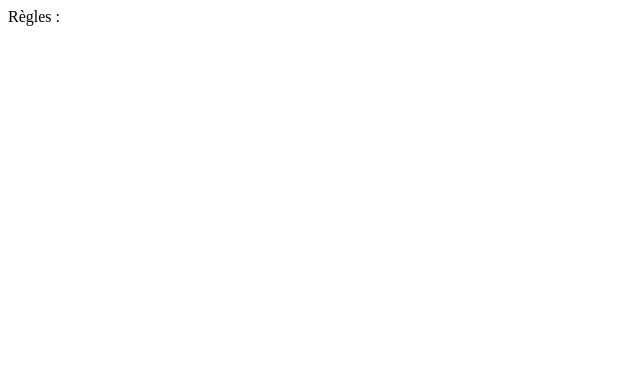
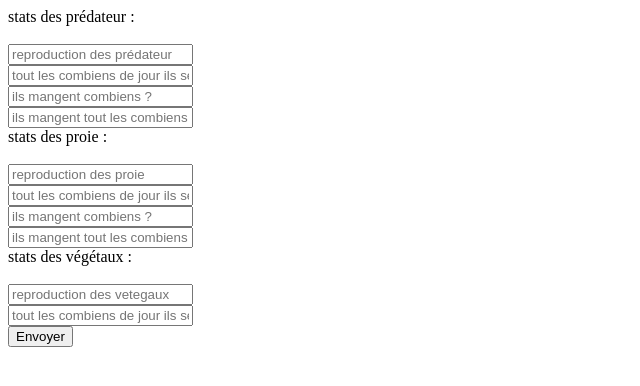
Before and after one commit to PetitJump/Naturalia, a Flask app: page /regles in a window 1280 px wide. Before the commit the part shown is almost empty. Shown: the top 386 px of the page, without its empty margins (0-640 px from the left). Run offline with Flask 3, Linux system fonts and the light colour scheme.

Commit message:
Update regles.html

```diff
--- a/templates/regles.html
+++ b/templates/regles.html
@@ -1,11 +1,29 @@
 <!DOCTYPE html>
-<html lang="fr">
+<html lang="en">
 <head>
     <meta charset="UTF-8">
     <meta name="viewport" content="width=device-width, initial-scale=1.0">
-    <title>Regles</title>
+    <title>Modification du monde</title>
 </head>
 <body>
-    Règles :
+    <form method="POST">
+        <label for="predateur">stats des prédateur :</label><br><br>
+        <input type="text" id="nb_bebe_predateur" name="nb_bebe_predateur"  placeholder="reproduction des prédateur" required><br>
+        <input type="text" id="nb_bebe_tout_les_preda" name="nb_bebe_tout_les_preda"  placeholder="tout les combiens de jour ils se reproduise" required><br>
+        <input type="text" id="nb_de_nourriture_predateur" name="nb_de_nourriture_predateur"  placeholder="ils mangent combiens ?" required><br>
+        <input type="text" id="nb_de_nourriture_tout_les_predateur" name="nb_de_nourriture_tout_les_predateur"  placeholder="ils mangent tout les combiens ?" required><br>
+
+        <label for="proie">stats des proie :</label><br><br>
+        <input type="text" id="nb_bebe_proie" name="nb_bebe_proie"  placeholder="reproduction des proie" required><br>
+        <input type="text" id="nb_bebe_tout_les_proie" name="nb_bebe_tout_les_proie"  placeholder="tout les combiens de jour ils se reproduise" required><br>
+        <input type="text" id="nb_de_nourriture_proie" name="nb_de_nourriture_proie"  placeholder="ils mangent combiens ?" required><br>
+        <input type="text" id="nb_de_nourriture_tout_les_proie" name="nb_de_nourriture_tout_les_proie"  placeholder="ils mangent tout les combiens ?" required><br>
+
+                <label for="proie">stats des végétaux :</label><br><br>
+        <input type="text" id="nb_bebe_vegetal" name="nb_bebe_vegetal"  placeholder="reproduction des vetegaux" required><br>
+        <input type="text" id="nb_bebe_tout_les_vegetal" name="nb_bebe_tout_les_vegetal"  placeholder="tout les combiens de jour ils se reproduise" required><br>
+
+    <input type="submit" value="Envoyer">
+    </form>
 </body>
 </html>
```
